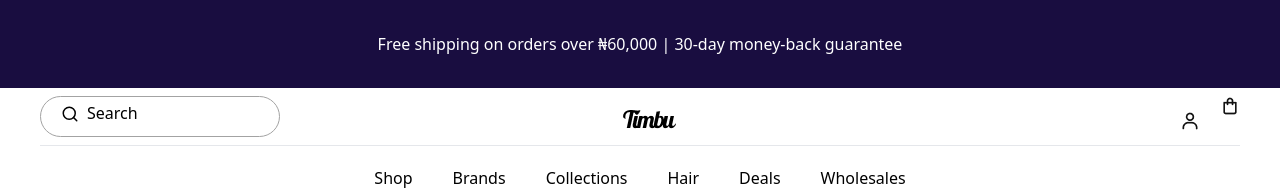
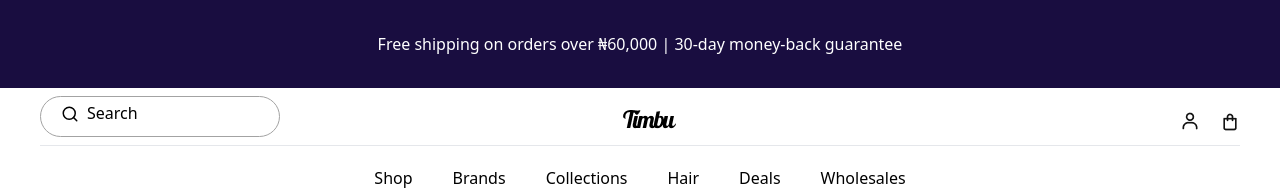
Before and after one commit to DebraTaiwo/timbuProductPage, a React (Create React App) app: page / in a window 1280 px wide. Shown: the top 190 px of the page. Built offline with nearby package versions, Linux system fonts and the light colour scheme.

Commit message:
update button

```diff
--- a/src/components/Header.jsx
+++ b/src/components/Header.jsx
@@ -22,7 +22,7 @@ const Header = () => {
                 <img src={logo} alt="logo"/></div>
             <div className='flex font-semibold space-x-5'>
                 <button><img className='h-5 w-5' src={profile} alt="image" /></button>
-                <Link to = "/cart"><button><img className='h-5 w-5'src={Shoppingbag} alt="image" /></button></Link>
+                <Link to = "/cart"><button><img className='h-5 w-5 mt-4'src={Shoppingbag} alt="image" /></button></Link>
             </div>
 
             </div>
```
